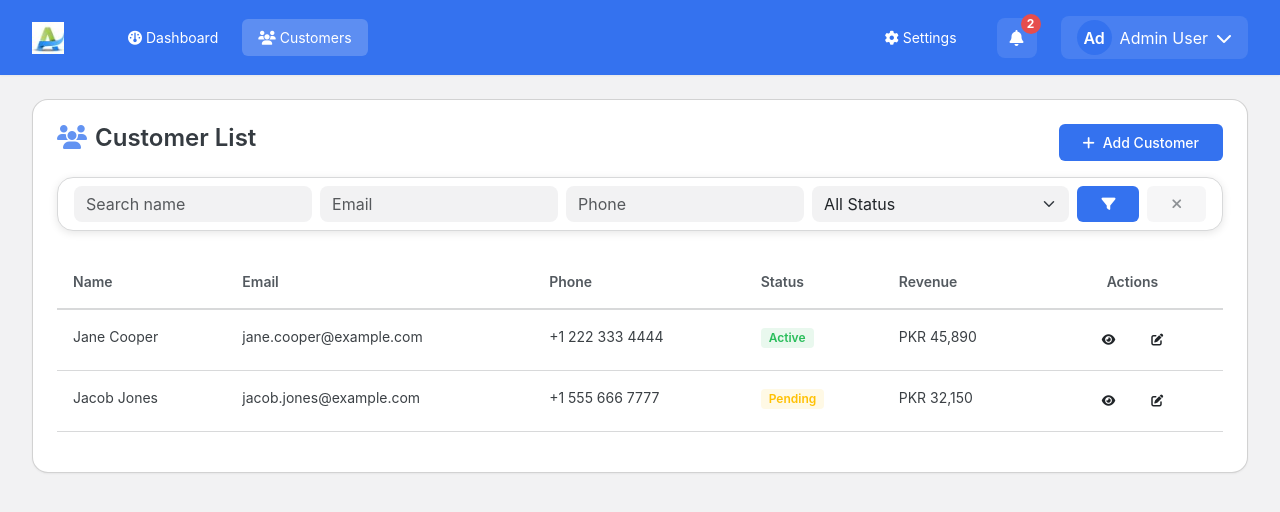
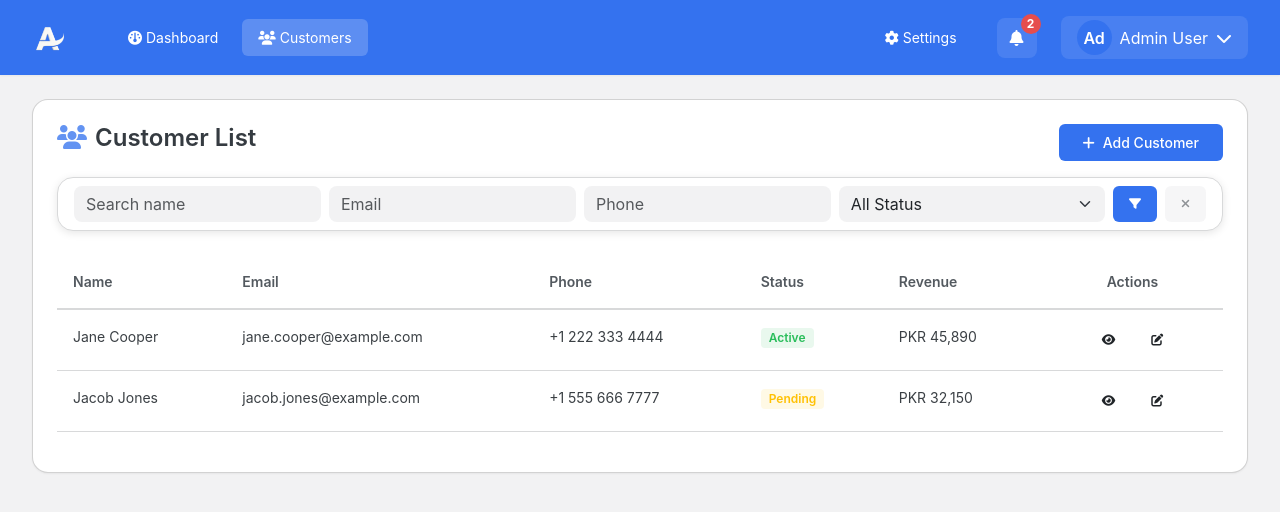
Before and after one commit to HamidAlvi768/php-crm-template, a PHP site: page /customers.php in a window 1280 px wide. Shown: the top 512 px of the page. Run offline with PHP 8.4, Linux system fonts and the light colour scheme.

Commit message:
Update button sizes for customer filters, adjust padding in stat component, and change logo image in header for improved aesthetics

```diff
--- a/assets/css/style.css
+++ b/assets/css/style.css
@@ -720,7 +720,7 @@ input, select, textarea {
 .stat {
   background: var(--color-white);
   border-radius: var(--radius-lg);
-  padding: var(--spacing-lg);
+  padding: var(--spacing-md);
   box-shadow: var(--shadow-sm);
   display: flex;
   align-items: center;
--- a/customers.php
+++ b/customers.php
@@ -72,8 +72,8 @@
                                         <option value="Pending">Pending</option>
                                         <option value="Inactive">Inactive</option>
                                     </select>
-                                    <button type="button" class="btn btn-md btn--secondary" id="applyCustomerFilter"><i class="fas fa-filter"></i></button>
-                                    <button type="button" class="btn btn-md btn--secondary" id="clearCustomerFilter"><i class="fas fa-times"></i></button>
+                                    <button type="button" class="btn btn-sm btn--secondary" id="applyCustomerFilter"><i class="fas fa-filter"></i></button>
+                                    <button type="button" class="btn btn-sm btn--secondary" id="clearCustomerFilter"><i class="fas fa-times"></i></button>
                                 </div>
                             </form>
                         </div>
--- a/includes/header.php
+++ b/includes/header.php
@@ -9,7 +9,7 @@ $current_page = current_page_name();
 ?>
 <header class="header">
     <div class="header-left">
-        <a href="index.php" class="header-logo"><img src="assets/images/logo.jpg" alt="<?php echo APP_NAME; ?> Logo"></a>
+        <a href="index.php" class="header-logo"><img src="assets/images/logo-white.png" alt="<?php echo APP_NAME; ?> Logo"></a>
         <nav class="header-nav">
             <?php foreach ($menu_items as $item): if ($item['label'] === 'Settings') { continue; } $active = ($current_page === $item['url']) ? 'active' : ''; ?>
                 <a href="<?php echo $item['url']; ?>" class="header-nav-link <?php echo $active; ?>">
```
Also changed, not shown: assets/images/logo-white.jpeg (added), assets/images/logo-white.png (added), assets/images/logo.png (added).
